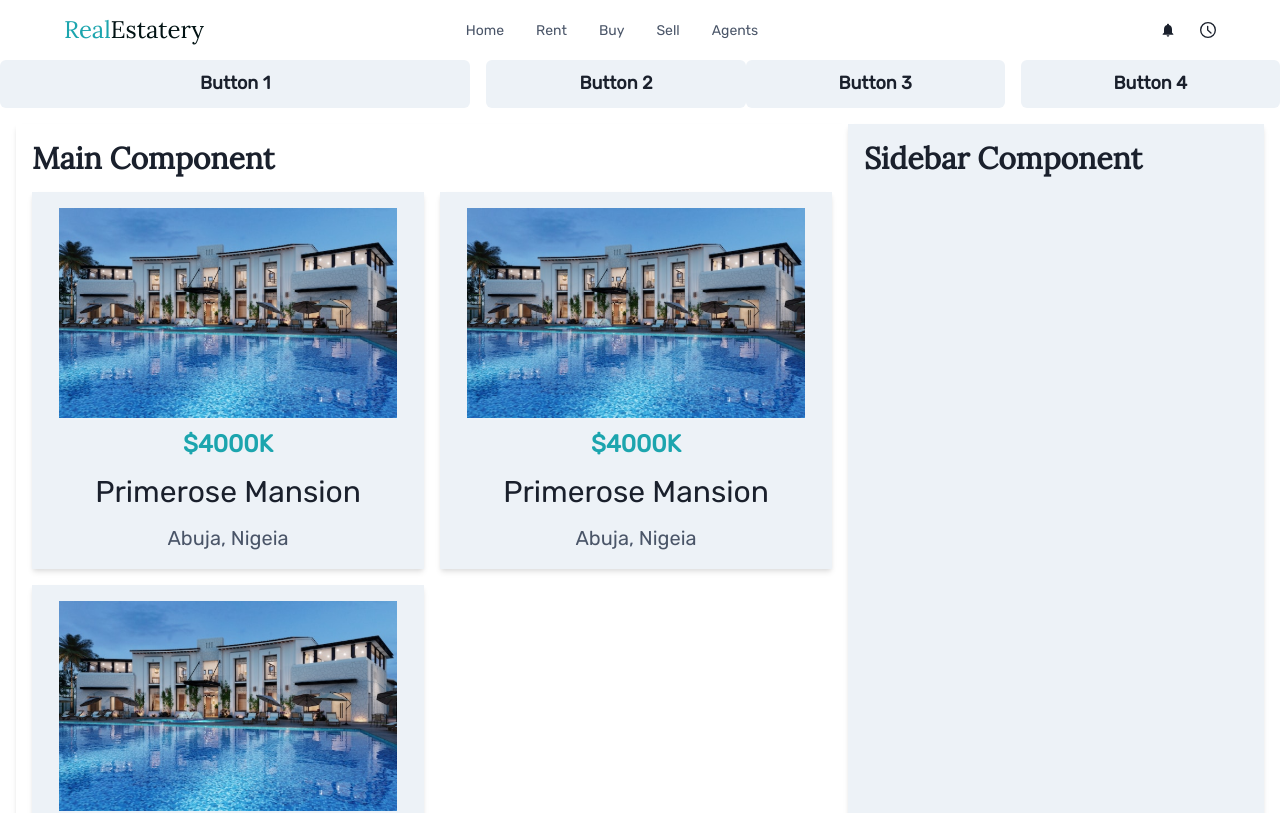
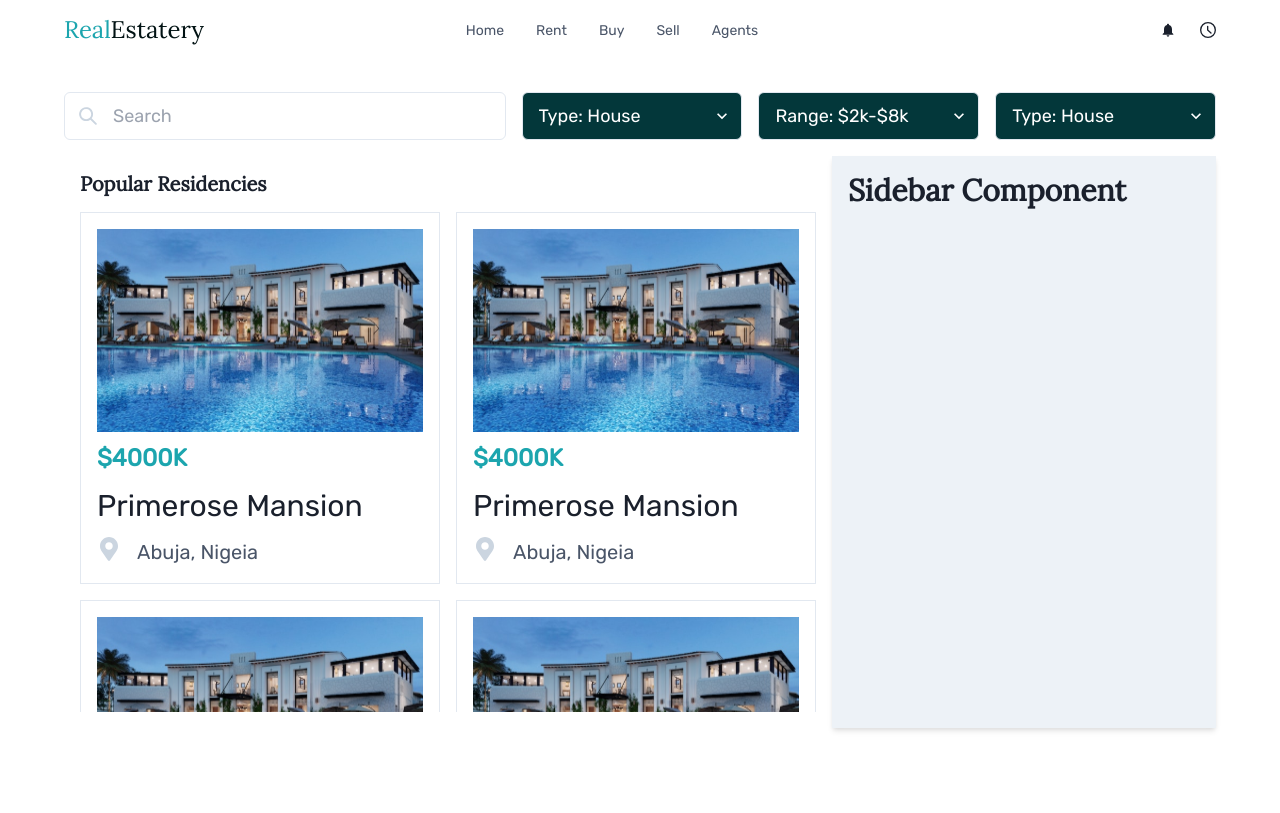
Before and after one commit to Ajyupdate/freestyle, a Next.js app: page /buy in a window 1280 px wide. Shown: the top 813 px of the page. Built offline with nearby package versions, Linux system fonts and the light colour scheme.

Commit message:
buy layout menu

```diff
--- a/component/layout/buy/Layout.tsx
+++ b/component/layout/buy/Layout.tsx
@@ -89,7 +89,7 @@ export interface IBuyLayout{
 
 
 
-import { Box, Flex, Heading, SimpleGrid, useBreakpointValue } from "@chakra-ui/react";
+import { Box, Flex, Heading, SimpleGrid, Slider, SliderFilledTrack, SliderThumb, SliderTrack, Text, useBreakpointValue } from "@chakra-ui/react";
 import LayoutMenu from "./LayoutMenu";
 import Nav from "./Nav";
 
@@ -106,13 +106,21 @@ function BuyLayout({children, sidebarContent}: IBuyLayout) {
 
 
       {/* Body */}
-      <Flex p="4" flexDirection={{ base: "column", md: "row" }}>
+      {/* <Text>{'298 result'}</Text> */}
+      <Flex p="4" px={{base: 6, md:16}} flexDirection={{ base: "column", md: "row" }}>
         {/* Main Component */}
-        <Box w={mainWidth} p="4" bg="white" boxShadow="md">
-          <Heading size="lg" mb="4">
-            Main Component
+        <Box w={mainWidth} p="4" bg="white">
+
+          <Heading size="md" mb="4">
+            Popular Residencies
           </Heading>
-          {children}
+
+          <Box h="500px" overflowY="scroll">
+            {children}
+          </Box>
+
+
+
           {/* <SimpleGrid columns={{ base: 1, md: 2 }} spacing={4}> */}
             {/* Column 1 */}
             {/* <Box bg="gray.100" p="4" boxShadow="md"> */}
--- a/component/layout/buy/LayoutMenu.tsx
+++ b/component/layout/buy/LayoutMenu.tsx
@@ -1,20 +1,31 @@
-import { Flex, Button } from "@chakra-ui/react";
+import { SearchIcon } from "@chakra-ui/icons";
+import { Flex, Button, InputGroup, InputLeftElement, Input, Select } from "@chakra-ui/react";
 
 function LayoutMenu() {
   return (
-    <Flex direction={["column", "row"]} align="center" justify="center">
-      <Button size="lg" flex="2" mr={[0, "1rem"]} mb={["1rem", 0]}>
-        Button 1
-      </Button>
-      <Button size="lg" flex="1" mb={["1rem", 0]}>
-        Button 2
-      </Button>
-      <Button size="lg" flex="1" mr={[0, "1rem"]}>
-        Button 3
-      </Button>
-      <Button size="lg" flex="1">
-        Button 4
-      </Button>
+    <Flex px={{base: 6, md:16}} mt={'2rem'} direction={["column", "row"]} align="center" justify="center">
+
+      <InputGroup size="lg" flex="2" mr={[0, "1rem"]} mb={["1rem", 0]}>
+        <InputLeftElement
+          pointerEvents="none"
+          children={<SearchIcon color="gray.300" />}
+        />
+        <Input type="text" placeholder="Search" />
+      </InputGroup>
+
+      <Select color={'white'} display={{base: 'none', md: 'block'}} flex="1" mb={["1rem", 0]} placeholder='Type: House' bg={'#03373A'} size='lg'>
+        <option value='option1'>ENG</option>
+      </Select>
+
+
+
+      <Select color={'white'} display={{base: 'none', md: 'block'}} size="lg" flex="1" ml={[0, '1rem']} mr={[0, "1rem"]} placeholder='Range: $2k-$8k' bg={'#03373A'} >
+        <option value='option1'>ENG</option>
+      </Select>
+
+      <Select color={'white'} display={{base: 'none', md: 'block'}} size="lg" flex="1" placeholder='Type: House' bg={'#03373A'} >
+        <option value='option1'>ENG</option>
+      </Select>
     </Flex>
   );
 }
--- a/modules/buy-page/components/MainComponent.tsx
+++ b/modules/buy-page/components/MainComponent.tsx
@@ -3,24 +3,34 @@ import Image from "next/image";
 
 import { ComponentState, ReactElement } from 'react';
 import { ISingleHouseProps } from "../../../component/types/HouseProps";
-
+import { Icon } from "@chakra-ui/react";
+import { FaMapMarkerAlt } from 'react-icons/fa';
 
 export default function MainComponentAction({title, location, price, image}: ISingleHouseProps){
     return(
-        <Box bg="gray.100" p="4" boxShadow="md">
+        <Box  p="4" border="1px" borderColor="gray.200"
+        _hover={{
+            boxShadow: 'lg'
+        }}
+        >
 
         {/* <SimpleGrid columns={{ base: 1, md: 2 }} spacing={4}>
             {/* Column 1 */}
 
 
           {/* </SimpleGrid>  */}
-            <Stack align={{base: 'center',  }}>
+            <Stack >
                 <Flex>
                     <Image src={image} alt={title}/>
                 </Flex>
                 <Text color='#1CA5AE' fontSize={'2xl'} fontWeight={600}>${price}K</Text>
                 <Text fontSize='30' fontWeight={500}>{title}</Text>
-                <Text fontSize='20' fontWeight={500} color={'gray.600'}>{location}</Text>
+
+                <Flex >
+                    <Icon as={FaMapMarkerAlt} color='gray.300' boxSize={6} />
+                    <Text fontSize='20' pl={4} fontWeight={500} color={'gray.600'}>{location}</Text>
+                </Flex>
+
             </Stack>
         </Box>
 
--- a/modules/buy-page/components/MainGrid.tsx
+++ b/modules/buy-page/components/MainGrid.tsx
@@ -23,6 +23,13 @@ export default function MainGrid(){
             price: 4000,
             image: fourKHouse
 
+        },
+        {
+            title: 'Primerose Mansion',
+            location: 'Abuja, Nigeia',
+            price: 4000,
+            image: fourKHouse
+
         }
     ]
 
```
